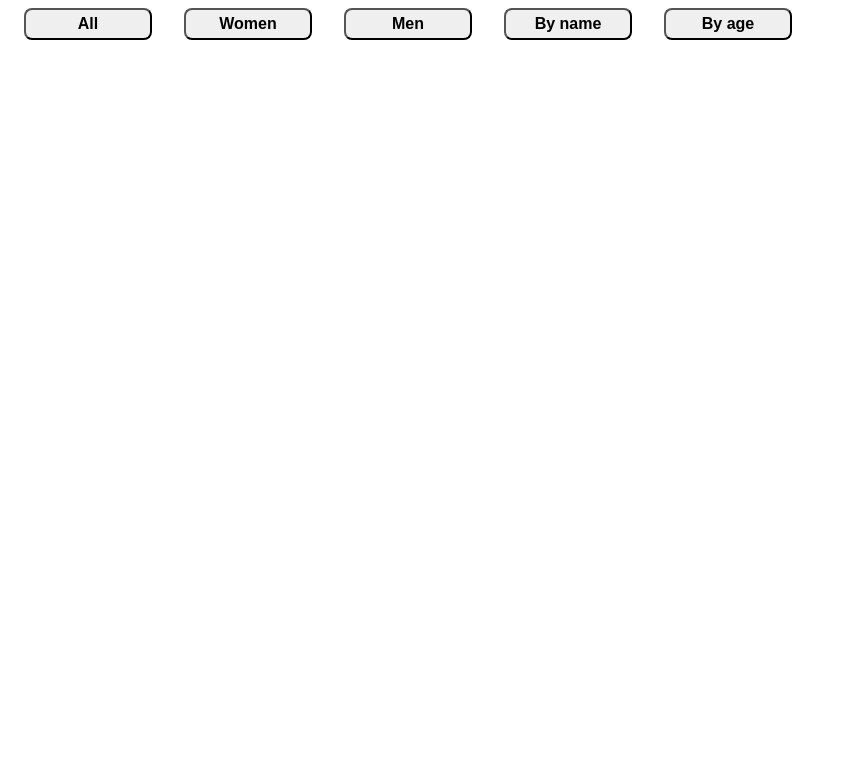
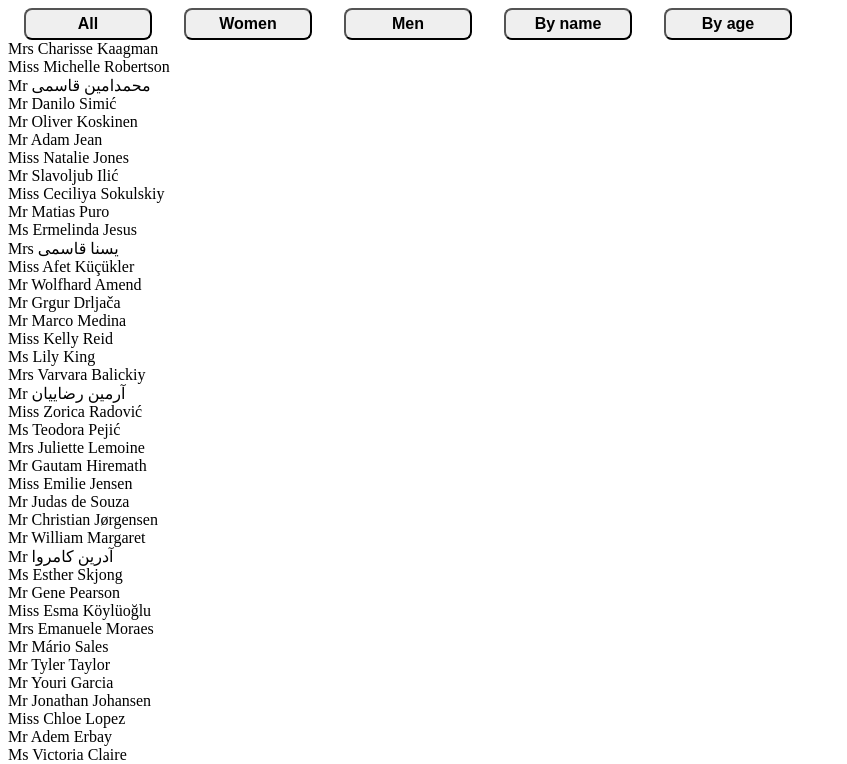
Before and after one commit to Bootreen/react-array, a React (Vite) app: page / in a window 1280 px wide. Shown: the top 764 px of the page, without its empty margins (0-847 px from the left). Built offline with nearby package versions, Linux system fonts and the light colour scheme.

Commit message:
Added basic users rendering

```diff
--- a/src/App.jsx
+++ b/src/App.jsx
@@ -1,6 +1,7 @@
 import { Fragment, useState } from "react";
 import { buttons } from "./data/buttonslist";
 import { Button } from "./components/button";
+import { users } from "./data/usersComplete";
 import "./App.css";
 
 const App = () => {
@@ -17,6 +18,11 @@ const App = () => {
           handler={onFilterSelect}
         />
       ))}
+      {users.map(({ name: { title, first, last }, email }) => (
+        <div key={email}>
+          {title} {first} {last}
+        </div>
+      ))}
     </Fragment>
   );
 };
```
